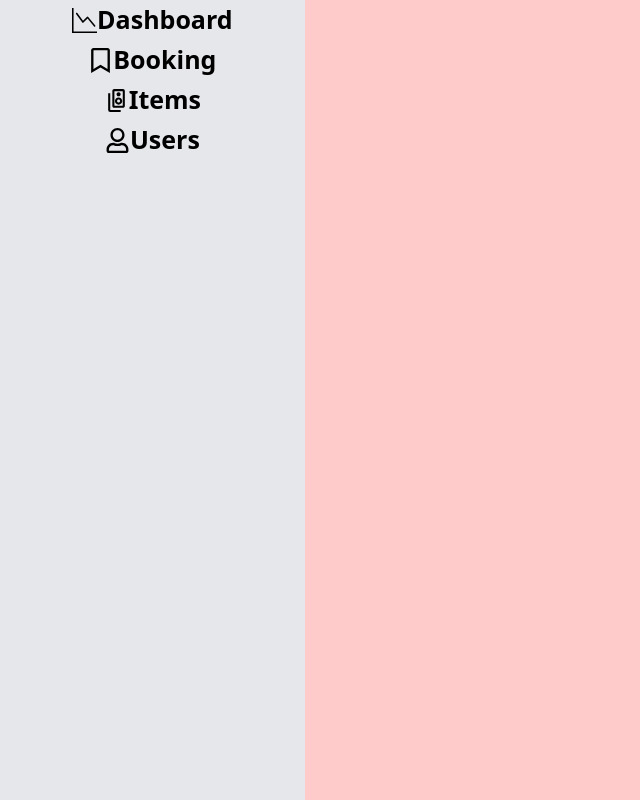
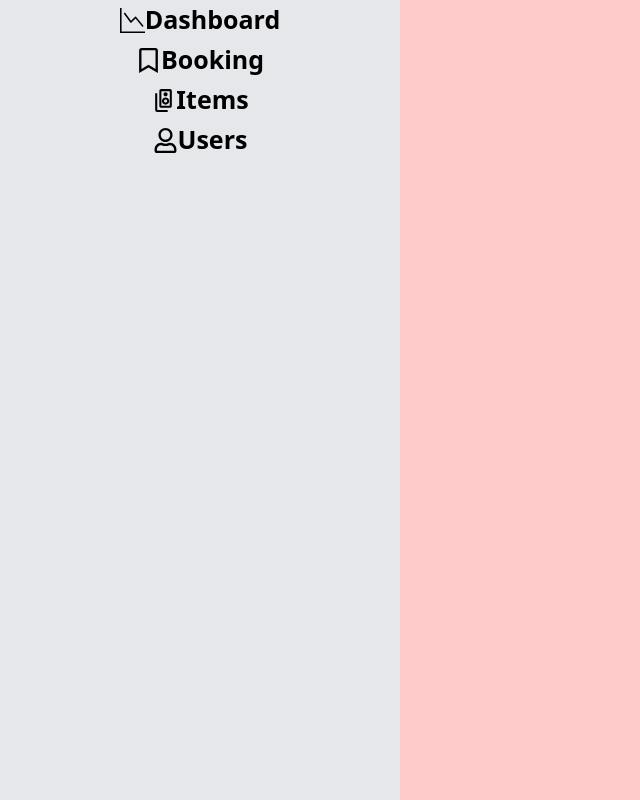
Before and after one commit to Tashika-Wijesooriya/kv-audio-frontend, a React (Vite) app: page /admin in a window 1280 px wide. Shown: the whole page, without its empty margins (0-640 px from the left). Built offline with nearby package versions, Linux system fonts and the light colour scheme.

Commit message:
create admin routes

```diff
--- a/src/App.jsx
+++ b/src/App.jsx
@@ -1,23 +1,12 @@
-import { useState } from "react";
-
+import { BrowserRouter, Route, Routes } from "react-router-dom";
 import AdminPage from "./assets/components/adminPage";
-import { BrowserRouter } from "react-router-dom";
 
 function App() {
-  const [email, setEmail] = useState("");
-  const [password, setPassword] = useState("");
-
-  const handleLogin = (e) => {
-    e.preventDefault();
-    console.log("Logging in with:", email, password);
-    // Add authentication logic here
-  };
-
   return (
     <BrowserRouter>
-      <div>
-        <AdminPage />
-      </div>
+      <Routes path="/*">
+        <Route path="/admin/*" element={<AdminPage />} />
+      </Routes>
     </BrowserRouter>
   );
 }
--- a/src/assets/components/adminPage.jsx
+++ b/src/assets/components/adminPage.jsx
@@ -2,6 +2,7 @@ import { BsGraphDown } from "react-icons/bs";
 import { FaRegBookmark } from "react-icons/fa";
 import { MdOutlineSpeakerGroup } from "react-icons/md";
 import { FaRegUser } from "react-icons/fa";
+import { Route, Routes, Link } from "react-router-dom";
 export default function AdminPage() {
   return (
     <div className="w-full h-screen flex">
@@ -10,18 +11,33 @@ export default function AdminPage() {
           <BsGraphDown />
           Dashboard
         </button>
-        <button className="w-full h-[40px] text-[25px] font-bold flex justify-center items-center">
+        <Link
+          to="/admin/booking"
+          className="w-full h-[40px] text-[25px] font-bold flex justify-center items-center"
+        >
           <FaRegBookmark />
           Booking
-        </button>
-        <button className="w-full h-[40px] text-[25px] font-bold flex justify-center items-center">
+        </Link>
+        <Link
+          to="/admin/items"
+          className="w-full h-[40px] text-[25px] font-bold flex justify-center items-center"
+        >
           <MdOutlineSpeakerGroup /> Items
-        </button>
-        <button className="w-full h-[40px] text-[25px] font-bold flex justify-center items-center">
+        </Link>
+        <Link
+          to="/admin/users"
+          className="w-full h-[40px] text-[25px] font-bold flex justify-center items-center"
+        >
           <FaRegUser /> Users
-        </button>
+        </Link>
       </div>
-      <div className="w-full bg-red-200"></div>
+      <div className="w-[calc(100vw-400px)] bg-red-200">
+        <Routes path="/*">
+          <Route path="/booking" element={<h1>Booking</h1>}/>
+          <Route path="items" element={<h1>Items</h1>} />
+          <Route path="users" element={<h1>Users</h1>} />
+        </Routes>
+      </div>
     </div>
   );
 }
```
